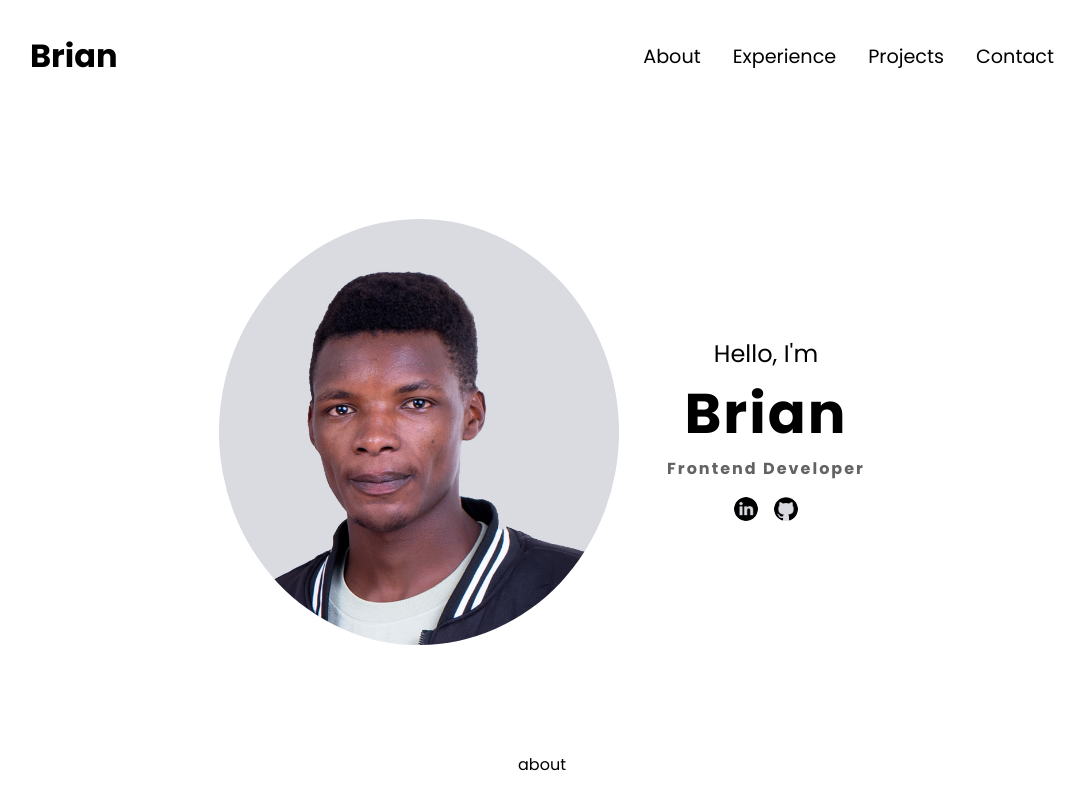
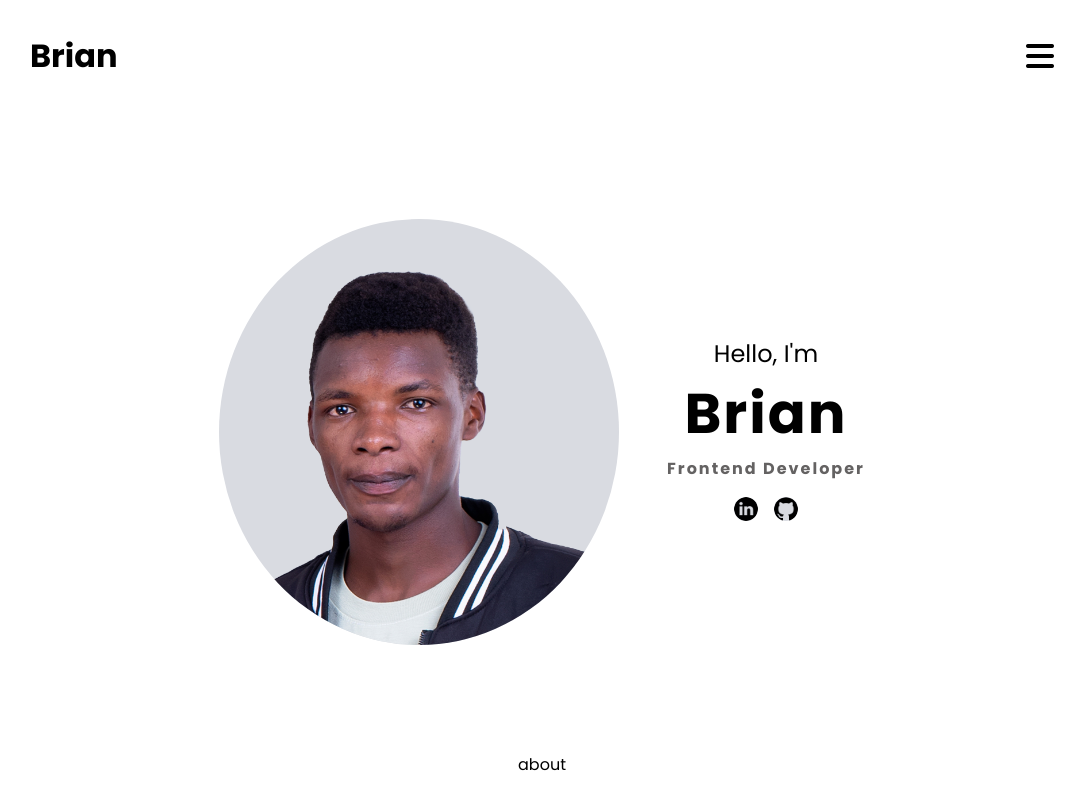
Before and after one commit to cobrianz/React-portifolio, a React (Create React App) app: page / in a window 1280 px wide. Shown: the whole page, without its empty margins (98-1183 px from the left). Built offline with nearby package versions, Linux system fonts and the light colour scheme.

Commit message:
first commit

```diff
--- a/src/components/header/header.css
+++ b/src/components/header/header.css
@@ -30,7 +30,18 @@ nav ul li a:hover{
     right: 10vw;
     font-size: 2rem;
     display: none;
+    cursor: pointer;
 }
+
+ul.menu {
+    display: none;
+}
+
+ul.menuClose {
+    display: flex;
+}
+
+
 @media screen and (max-width: 800px) {
     nav ul {
         flex-direction: column;
@@ -50,6 +61,7 @@ nav ul li a:hover{
     }
 
     .fa-bars {
+        right: 2rem;
         display: flex;
     }
 }
--- a/src/components/header/header.jsx
+++ b/src/components/header/header.jsx
@@ -1,23 +1,30 @@
-import React from 'react'
-import './header.css'
-import HeaderData from '../../data/HeaderData'
-const header = () => {
+import React, { useState } from 'react';
+import './header.css';
+import HeaderData from '../../data/HeaderData';
+
+const Header = () => {
+  const [isMenuOpen, setMenuOpen] = useState(false);
+
+  const toggleMenu = () => {
+    setMenuOpen(!isMenuOpen);
+  };
+
   return (
     <div className='container'>
       <nav>
         <h1>{HeaderData.name}</h1>
-                <ul>
+        <ul className={!isMenuOpen ? 'menu' : 'menuClose'}>
           {HeaderData.links.map((link, index) => (
             <li key={index}>
               <a href={link.url}>{link.label}</a>
             </li>
           ))}
         </ul>
-                <i class="fa fa-bars" aria-hidden="true"></i>
-                <i class="fa fa-times" aria-hidden="true"></i>
+        <i className="fa fa-bars" style={isMenuOpen ? {display: 'none'} : {display: 'flex'} } aria-hidden="true" onClick={toggleMenu}></i>
+        <i className="fa fa-times" style={isMenuOpen ? {display: 'flex'} : {display: 'none'} } aria-hidden="true" onClick={toggleMenu}></i>
       </nav>
     </div>
-    )
-}
+  );
+};
 
-export default header
+export default Header;
```
Lines whose indentation alone changed are shown as unchanged.
